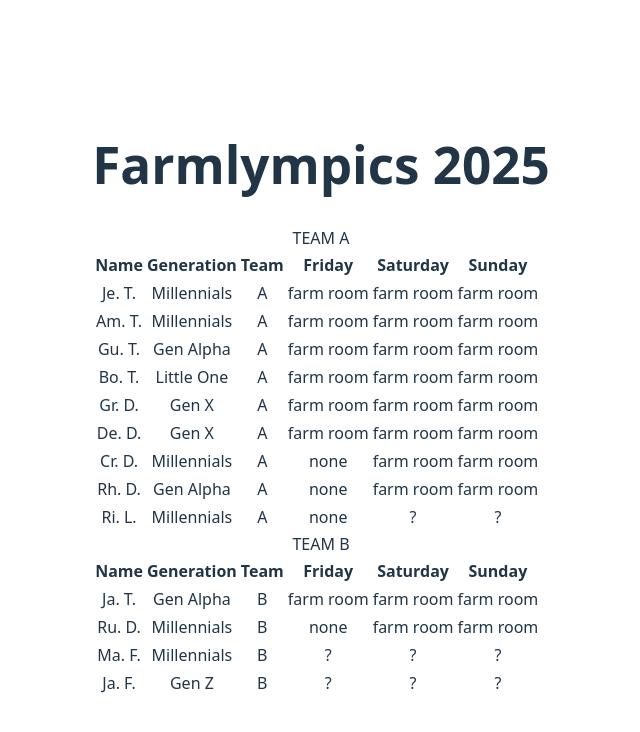
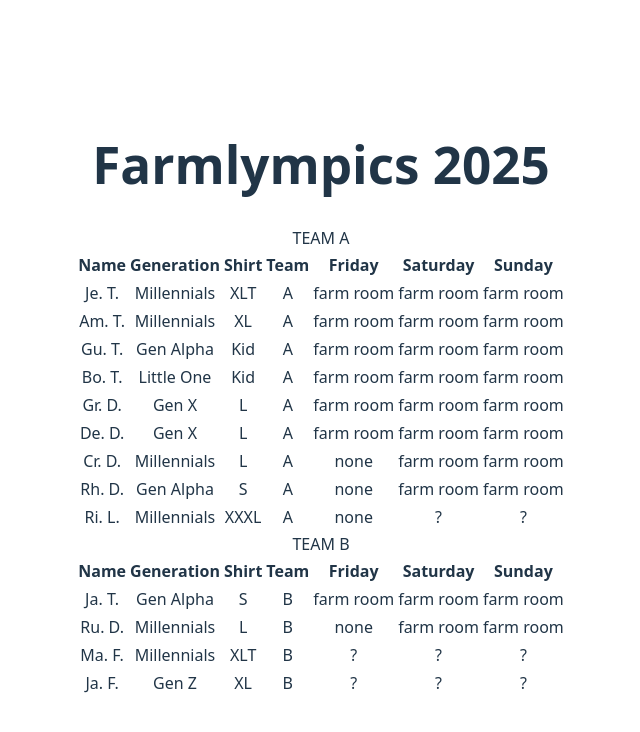
Before and after one commit to theappreciator/farmlympics, a React (Vite) app: page / in a window 1280 px wide. Shown: the top 732 px of the page, without its empty margins (319-959 px from the left). Built offline with nearby package versions, Linux system fonts and the light colour scheme.

Commit message:
Shirt sizes are added

```diff
--- a/src/App.tsx
+++ b/src/App.tsx
@@ -14,9 +14,12 @@ export type Generation = "Silent Gen" | "Baby Boomers" | "Gen X" | "Millennials"
 
 export type Sleeping = "farm room" | "the office" | "basement" | "camper" | "none" | undefined;
 
+export type Shirt = "Kid" | "S" | "M" | "L" | "XL" | "XLT" | "XXL" | "XXXL";
+
 export type Person = {
   name: string
   generation: Generation
+  shirt: Shirt
   team: Teams
   sleeping: {
     friday: Sleeping,
@@ -29,6 +32,7 @@ const defaultData: Person[] = [
   {
     name: 'Je. T.',
     generation: 'Millennials',
+    shirt: "XLT",
     team: Teams.TeamA,
     sleeping: {
       friday: 'farm room',
@@ -39,6 +43,7 @@ const defaultData: Person[] = [
   {
     name: 'Am. T.',
     generation: 'Millennials',
+    shirt: "XL",
     team: Teams.TeamA,
     sleeping: {
       friday: 'farm room',
@@ -49,6 +54,7 @@ const defaultData: Person[] = [
   {
     name: 'Ja. T.',
     generation: 'Gen Alpha',
+    shirt: "S",
     team: Teams.TeamB,
     sleeping: {
       friday: 'farm room',
@@ -59,6 +65,7 @@ const defaultData: Person[] = [
   {
     name: 'Gu. T.',
     generation: 'Gen Alpha',
+    shirt: "Kid",
     team: Teams.TeamA,
     sleeping: {
       friday: 'farm room',
@@ -69,6 +76,7 @@ const defaultData: Person[] = [
   {
     name: 'Bo. T.',
     generation: 'Little One',
+    shirt: "Kid",
     team: Teams.TeamA,
     sleeping: {
       friday: 'farm room',
@@ -79,6 +87,7 @@ const defaultData: Person[] = [
   {
     name: 'Gr. D.',
     generation: 'Gen X',
+    shirt: "L",
     team: Teams.TeamA,
     sleeping: {
       friday: 'farm room',
@@ -89,6 +98,7 @@ const defaultData: Person[] = [
   {
     name: 'De. D.',
     generation: 'Gen X',
+    shirt: "L",
     team: Teams.TeamA,
     sleeping: {
       friday: 'farm room',
@@ -99,6 +109,7 @@ const defaultData: Person[] = [
   {
     name: 'Ru. D.',
     generation: 'Millennials',
+    shirt: "L",
     team: Teams.TeamB,
     sleeping: {
       friday: 'none',
@@ -109,6 +120,7 @@ const defaultData: Person[] = [
   {
     name: 'Cr. D.',
     generation: 'Millennials',
+    shirt: "L",
     team: Teams.TeamA,
     sleeping: {
       friday: 'none',
@@ -119,6 +131,7 @@ const defaultData: Person[] = [
   {
     name: 'Rh. D.',
     generation: 'Gen Alpha',
+    shirt: "S",
     team: Teams.TeamA,
     sleeping: {
       friday: 'none',
@@ -129,6 +142,7 @@ const defaultData: Person[] = [
   {
     name: 'Ma. F.',
     generation: 'Millennials',
+    shirt: "XLT",
     team: Teams.TeamB,
     sleeping: {
       friday: undefined,
@@ -139,6 +153,7 @@ const defaultData: Person[] = [
   {
     name: 'Ja. F.',
     generation: 'Gen Z',
+    shirt: "XL",
     team: Teams.TeamB,
     sleeping: {
       friday: undefined,
@@ -149,6 +164,7 @@ const defaultData: Person[] = [
   {
     name: 'Ri. L.',
     generation: 'Millennials',
+    shirt: "XXXL",
     team: Teams.TeamA,
     sleeping: {
       friday: "none",
--- a/src/TeamTable.tsx
+++ b/src/TeamTable.tsx
@@ -24,6 +24,10 @@ const columns = [
   }),
   columnHelper.accessor('generation', {
     header: () => <span>Generation</span>,
+    cell: info => info.getValue(),
+  }),
+  columnHelper.accessor('shirt', {
+    header: () => <span>Shirt</span>,
     cell: info => info.getValue(),
   }),
   columnHelper.accessor('team', {
```
